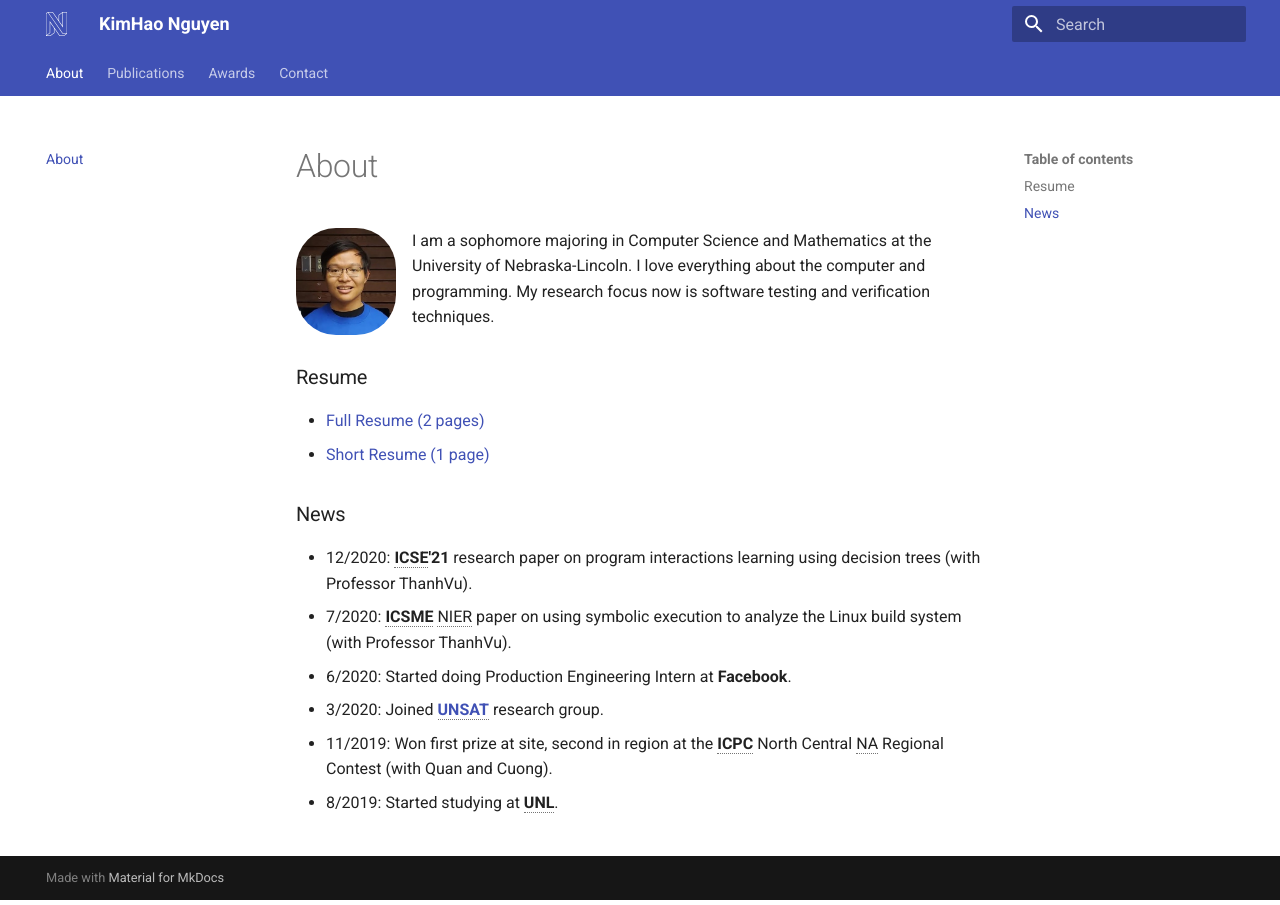
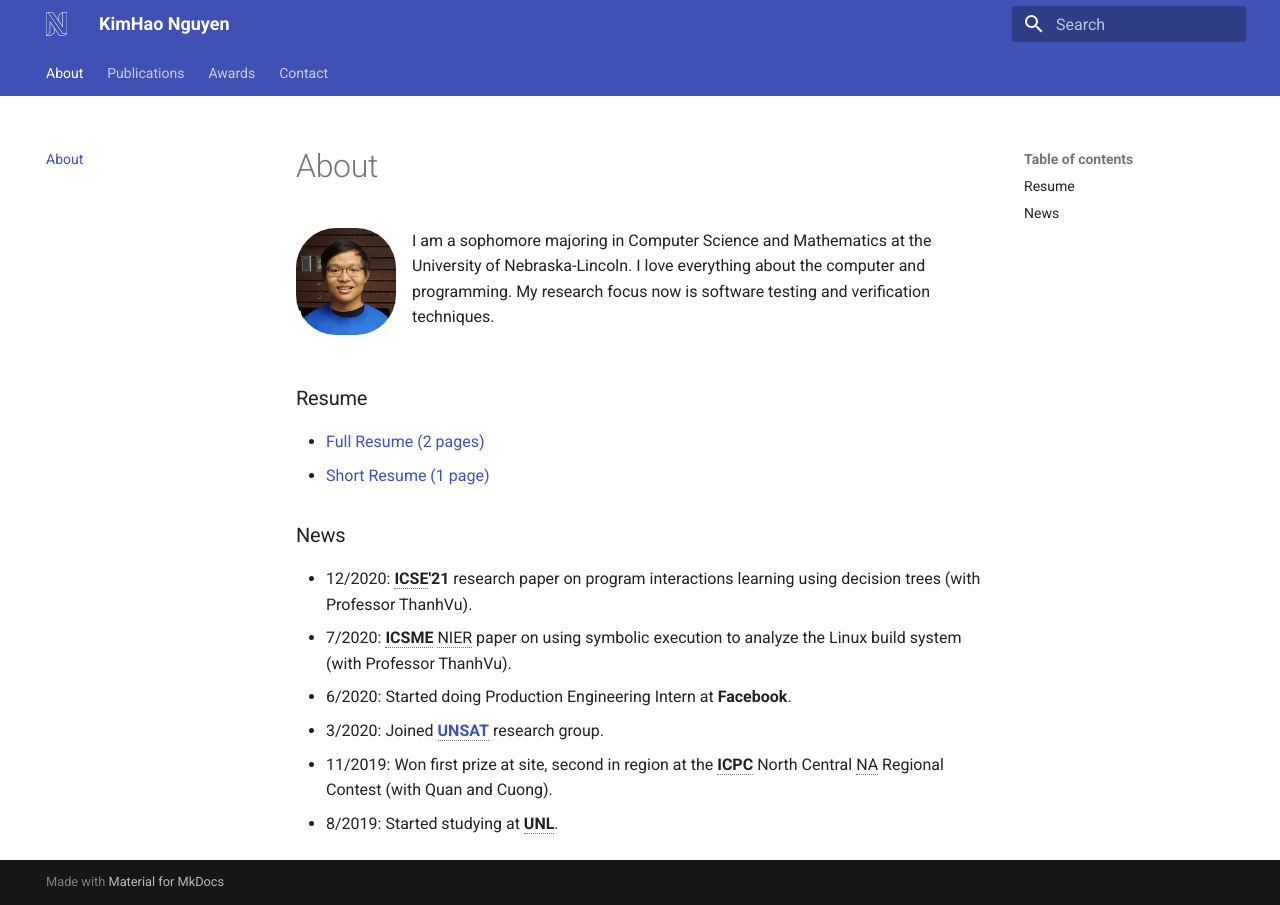
Before and after one commit to ndkimhao/ndkimhao.github.io, an MkDocs documentation site: the page built from docs/index.md, in a window 1280 px wide. Built offline with MkDocs 1.6.1 and Material for MkDocs 9.7.7, drawn with Linux system fonts in a browser that asks for light colours.

Commit message:
fix style index

```diff
--- a/docs/index.md
+++ b/docs/index.md
@@ -6,7 +6,7 @@
 I love everything about the computer and programming.
 My research focus now is software testing and verification techniques.
 
-<div style="clear:both" />
+<div style="clear:both"></div>
 
 ### Resume
 
```
